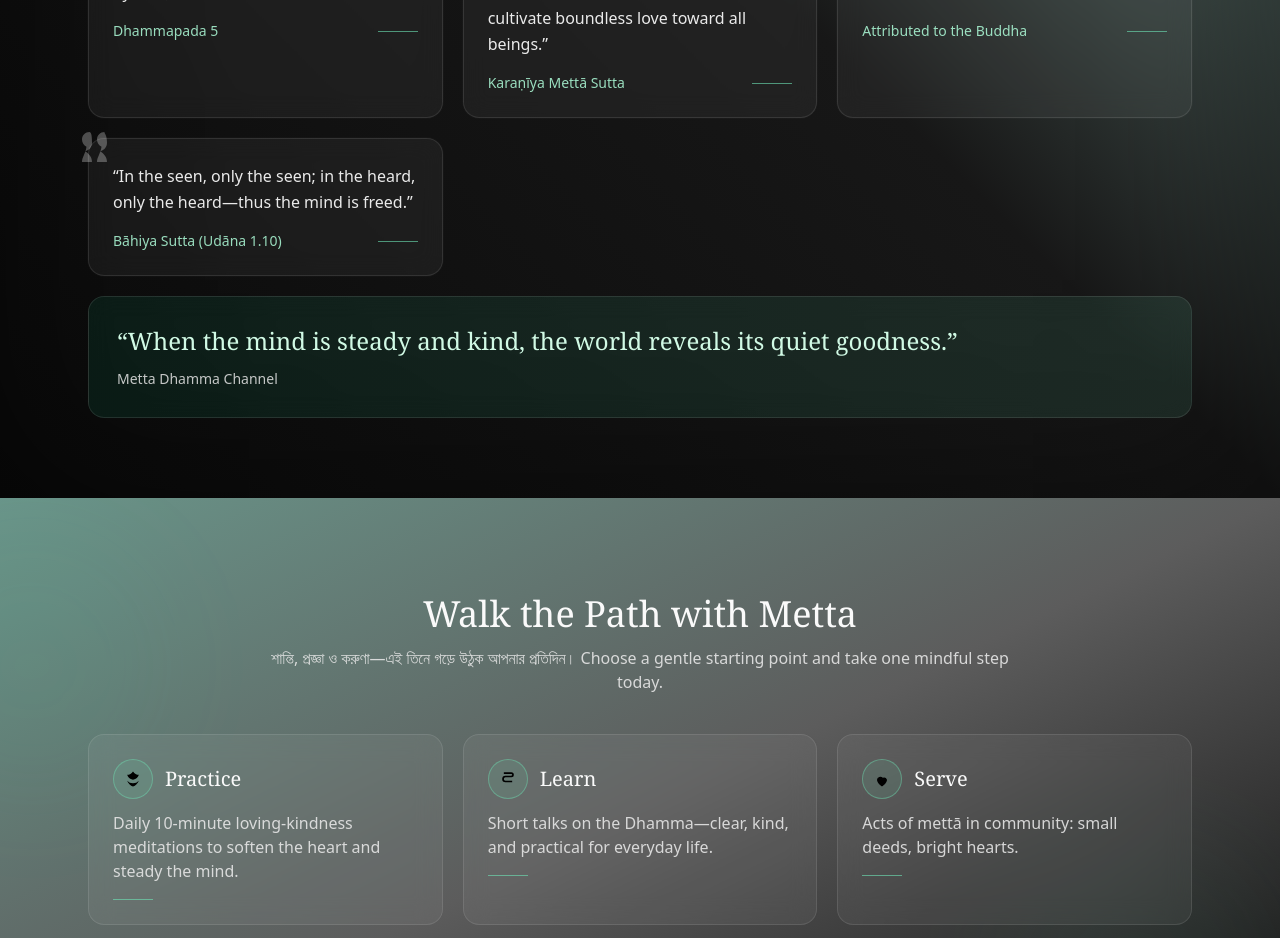
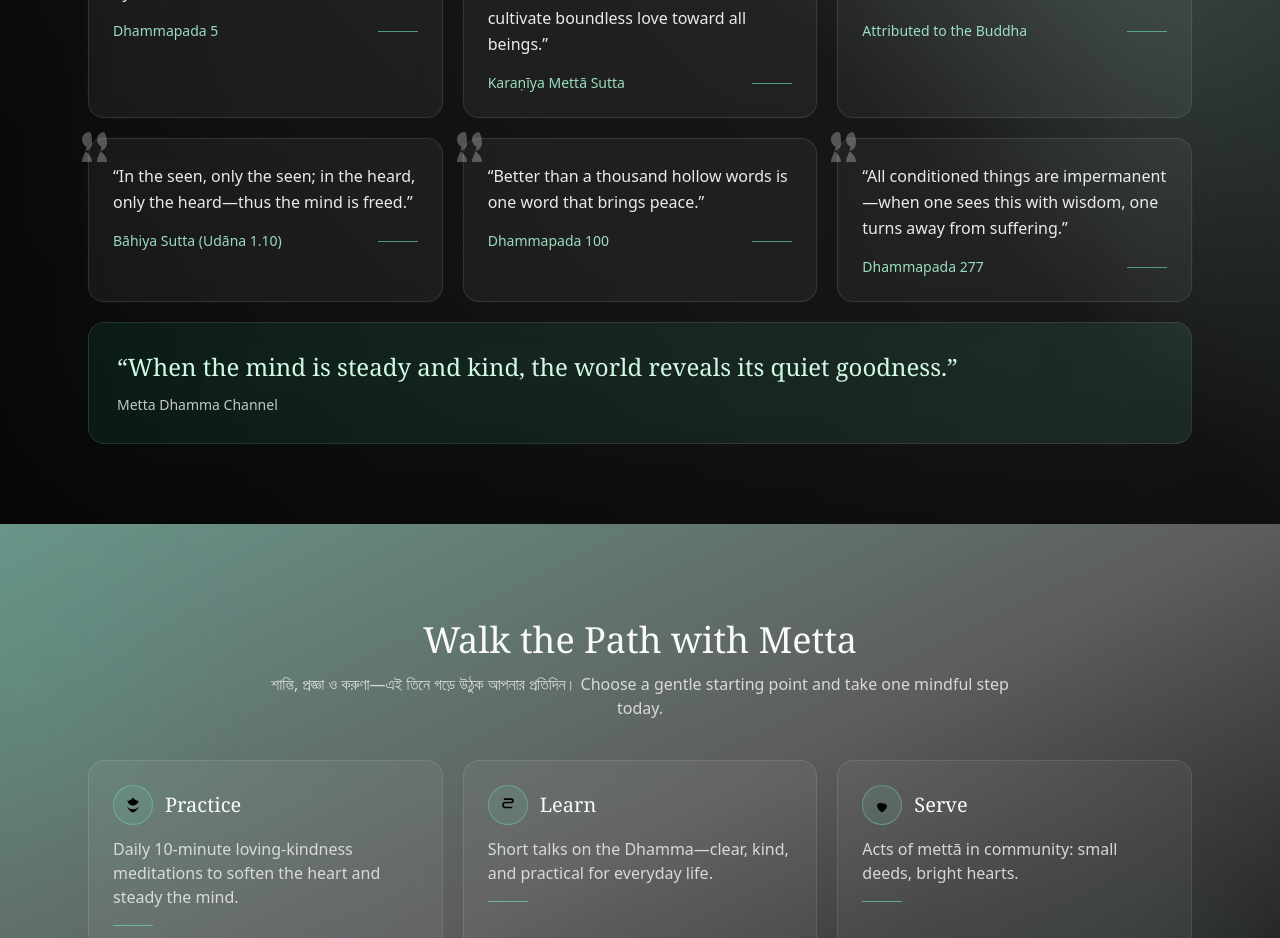
Before and after one commit to saranbarua/MettaDhamma, a React (Vite) app: page / in a window 1280 px wide. Shown: the part 2300-3238 px from the top of the page. Built offline with nearby package versions, Linux system fonts and the light colour scheme; no server answers.

Commit message:
another quotes added

```diff
--- a/src/pages/Home/Home.jsx
+++ b/src/pages/Home/Home.jsx
@@ -25,6 +25,14 @@ export default function Home() {
     {
       text: "In the seen, only the seen; in the heard, only the heard—thus the mind is freed.",
       source: "Bāhiya Sutta (Udāna 1.10)",
+    },
+    {
+      text: "Better than a thousand hollow words is one word that brings peace.",
+      source: "Dhammapada 100",
+    },
+    {
+      text: "All conditioned things are impermanent—when one sees this with wisdom, one turns away from suffering.",
+      source: "Dhammapada 277",
     },
   ];
   return (
```
